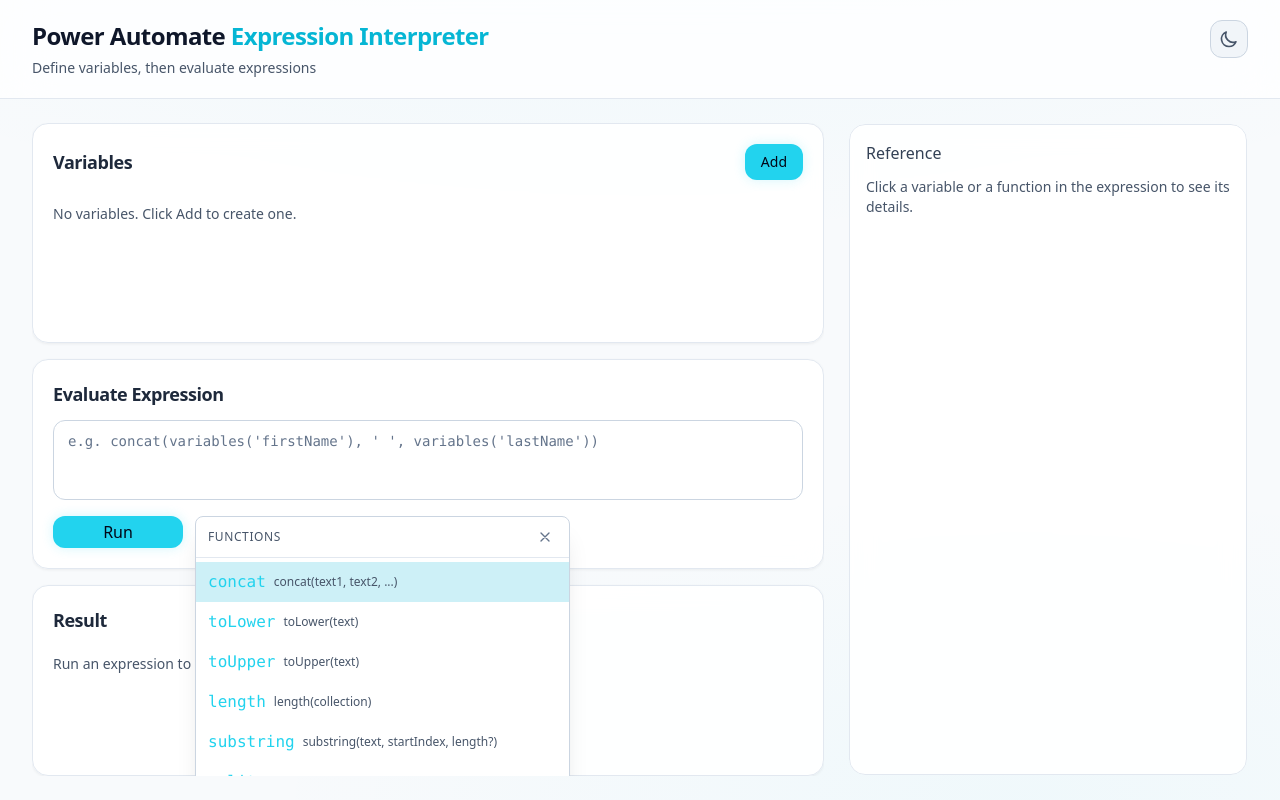
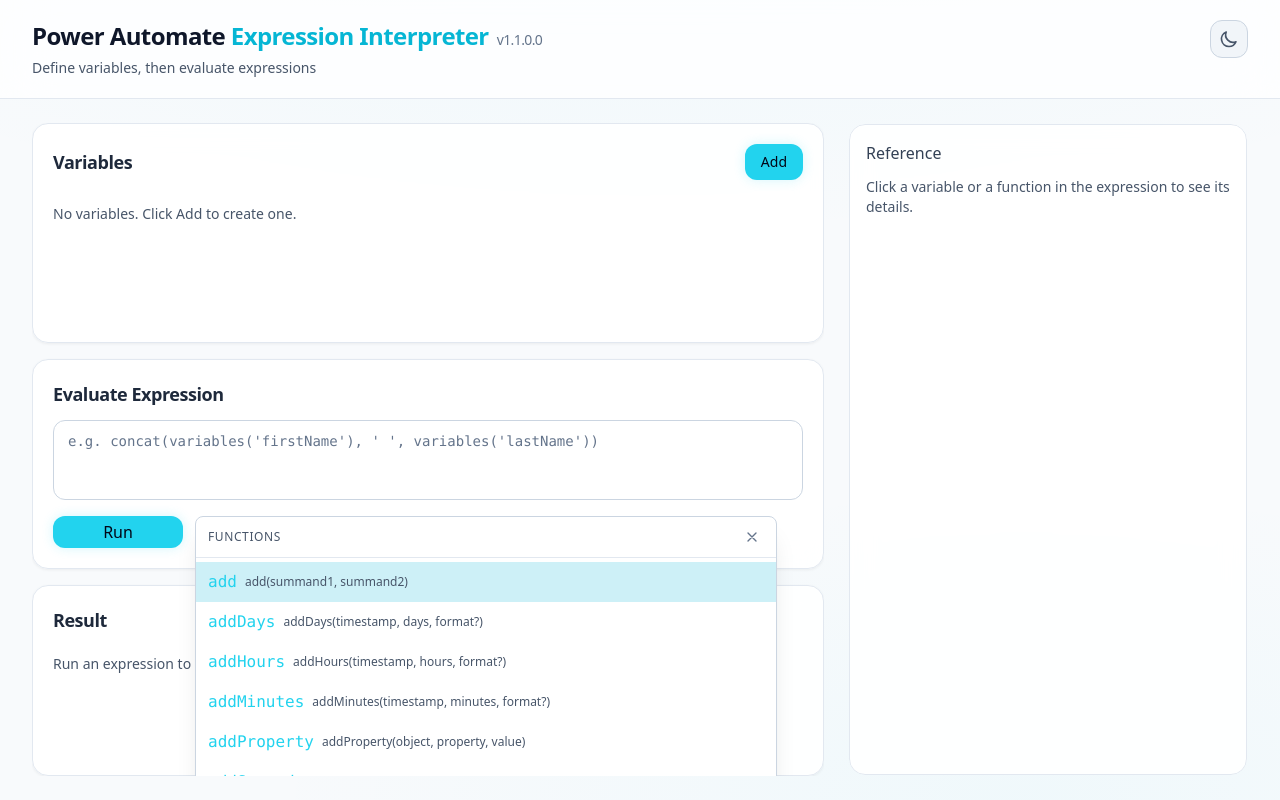
Before and after one commit to LucasHahne/PowerAutomateInterpreter, a React (Vite) app: page / in a window 1280 px wide. Both pictures are taken after a click on the button "Functions". Built offline with nearby package versions, Linux system fonts and the light colour scheme.

Commit message:
Addressed UI Issues and added version to header

```diff
--- a/src/components/editor/IntellisenseDropdown.tsx
+++ b/src/components/editor/IntellisenseDropdown.tsx
@@ -7,7 +7,8 @@ import {
 } from "../../interpreter/functions/metadata";
 import type { FunctionMetadata } from "../../interpreter/functions/metadata";
 
-const MAX_FUNCTION_ITEMS = 12;
+/** Max items when filtering by prefix (keeps list scannable). No limit when showing full list. */
+const MAX_FILTERED_ITEMS = 50;
 
 const INTELLISENSE_Z_INDEX = 9999;
 
@@ -30,11 +31,14 @@ export interface IntellisenseDropdownProps {
 
 export function filterFunctions(prefix: string): string[] {
   const all = getAllFunctionNames();
+  const sorted = [...all].sort((a, b) =>
+    a.toLowerCase().localeCompare(b.toLowerCase()),
+  );
   const lower = prefix.toLowerCase();
   const filtered = lower
-    ? all.filter((name) => name.toLowerCase().startsWith(lower))
-    : all;
-  return filtered.slice(0, MAX_FUNCTION_ITEMS);
+    ? sorted.filter((name) => name.toLowerCase().startsWith(lower))
+    : sorted;
+  return lower ? filtered.slice(0, MAX_FILTERED_ITEMS) : filtered;
 }
 
 const POPOVER_STYLE: React.CSSProperties = {
@@ -156,7 +160,7 @@ function ParameterHintPopover({
           <span className="text-cyan-400 font-mono font-semibold">
             {metadata.name}
           </span>
-          <span className="text-slate-600 dark:text-slate-500 text-xs">
+          <span className="text-slate-600 dark:text-slate-400 text-xs">
             {metadata.returns}
           </span>
         </div>
@@ -186,7 +190,7 @@ function ParameterHintPopover({
         {metadata.description}
       </p>
       <div className="mt-2 pt-2 border-t border-slate-200 dark:border-slate-700">
-        <p className="text-slate-600 dark:text-slate-500 text-xs font-medium uppercase tracking-wider mb-1">
+        <p className="text-slate-600 dark:text-slate-400 text-xs font-medium uppercase tracking-wider mb-1">
           Parameters
         </p>
         <ul className="text-sm space-y-0.5">
@@ -196,7 +200,7 @@ function ParameterHintPopover({
               className={
                 i === paramIndex
                   ? "text-cyan-300 font-medium"
-                  : "text-slate-600 dark:text-slate-500"
+                  : "text-slate-600 dark:text-slate-400"
               }
             >
               {i + 1}. {p.name}{" "}
@@ -254,7 +258,7 @@ function FunctionListPopover({
       style={popoverStyle}
       role="listbox"
     >
-      <div className="flex items-center justify-between gap-2 text-slate-600 dark:text-slate-500 text-xs font-medium uppercase tracking-wider px-3 py-2 border-b border-slate-200 dark:border-slate-700">
+      <div className="flex items-center justify-between gap-2 text-slate-600 dark:text-slate-400 text-xs font-medium uppercase tracking-wider px-3 py-2 border-b border-slate-200 dark:border-slate-700">
         <span>Functions</span>
         <button
           type="button"
@@ -299,7 +303,7 @@ function FunctionListPopover({
                 {name}
               </span>
               {meta && (
-                <span className="text-slate-600 dark:text-slate-500 text-xs truncate flex-1">
+                <span className="text-slate-600 dark:text-slate-400 text-xs truncate flex-1">
                   {meta.signature}
                 </span>
               )}
--- a/src/components/inputs/InputDefinitionPanel.tsx
+++ b/src/components/inputs/InputDefinitionPanel.tsx
@@ -49,7 +49,7 @@ export function InputDefinitionPanel({
       </div>
       <div className="flex flex-col gap-2 overflow-y-auto flex-1 min-h-0">
         {Object.entries(entries).length === 0 ? (
-          <p className="text-slate-600 dark:text-slate-500 text-sm py-4">
+          <p className="text-slate-600 dark:text-slate-400 text-sm py-4">
             No variables. Click Add to create one.
           </p>
         ) : (
--- a/src/components/inputs/VariableCard.tsx
+++ b/src/components/inputs/VariableCard.tsx
@@ -58,7 +58,9 @@ export function VariableCard({
         <span className="text-slate-800 dark:text-slate-200 font-medium truncate shrink-0 max-w-[28%] min-w-0 sm:max-w-[100px]">
           {name}
         </span>
-        <span className="text-slate-600 dark:text-slate-500 text-sm shrink-0">{type}</span>
+        <span className="text-slate-600 dark:text-slate-400 text-sm shrink-0">
+          {type}
+        </span>
         <span
           className="text-slate-600 dark:text-slate-400 text-sm truncate min-w-0 flex-1"
           title={preview}
--- a/src/components/layout/AppShell.tsx
+++ b/src/components/layout/AppShell.tsx
@@ -1,5 +1,7 @@
-import type { ReactNode } from 'react';
-import { useTheme } from '../../context/ThemeContext';
+import type { ReactNode } from "react";
+import { useTheme } from "../../context/ThemeContext";
+
+const APP_VERSION = "1.1.0.0";
 
 interface AppShellProps {
   children: ReactNode;
@@ -13,26 +15,61 @@ export function AppShell({ children }: AppShellProps) {
       <header className="shrink-0 border-b border-slate-200 dark:border-slate-700/40 bg-white/80 dark:bg-slate-900/40 backdrop-blur-xl">
         <div className="w-full px-4 sm:px-6 lg:px-8 py-4 lg:py-5 flex items-start justify-between gap-4">
           <div>
-            <h1 className="text-xl sm:text-2xl font-bold text-slate-900 dark:text-slate-100 tracking-tight">
-              Power Automate <span className="text-cyan-500 dark:text-cyan-400">Expression Interpreter</span>
+            <h1 className="text-xl sm:text-2xl font-bold text-slate-900 dark:text-slate-100 tracking-tight flex items-baseline gap-2 flex-wrap">
+              <span>
+                Power Automate{" "}
+                <span className="text-cyan-500 dark:text-cyan-400">
+                  Expression Interpreter
+                </span>
+              </span>
+              <span
+                className="text-sm font-normal text-slate-500 dark:text-slate-400"
+                aria-label={`Version ${APP_VERSION}`}
+              >
+                v{APP_VERSION}
+              </span>
             </h1>
-            <p className="text-slate-600 dark:text-slate-500 text-sm mt-1.5">
+            <p className="text-slate-600 dark:text-slate-400 text-sm mt-1.5">
               Define variables, then evaluate expressions
             </p>
           </div>
           <button
             type="button"
             onClick={toggleTheme}
-            aria-label={theme === 'dark' ? 'Switch to light mode' : 'Switch to dark mode'}
+            aria-label={
+              theme === "dark" ? "Switch to light mode" : "Switch to dark mode"
+            }
             className="shrink-0 p-2 rounded-xl border border-slate-300 dark:border-slate-600 bg-slate-100 dark:bg-slate-800/80 text-slate-600 dark:text-slate-400 hover:bg-slate-200 dark:hover:bg-slate-700/50 transition-colors"
           >
-            {theme === 'dark' ? (
-              <svg className="w-5 h-5" fill="none" stroke="currentColor" viewBox="0 0 24 24" aria-hidden>
-                <path strokeLinecap="round" strokeLinejoin="round" strokeWidth={2} d="M12 3v1m0 16v1m9-9h-1M4 12H3m15.364 6.364l-.707-.707M6.343 6.343l-.707-.707m12.728 0l-.707.707M6.343 17.657l-.707.707M16 12a4 4 0 11-8 0 4 4 0 018 0z" />
+            {theme === "dark" ? (
+              <svg
+                className="w-5 h-5"
+                fill="none"
+                stroke="currentColor"
+                viewBox="0 0 24 24"
+                aria-hidden
+              >
+                <path
+                  strokeLinecap="round"
+                  strokeLinejoin="round"
+                  strokeWidth={2}
+                  d="M12 3v1m0 16v1m9-9h-1M4 12H3m15.364 6.364l-.707-.707M6.343 6.343l-.707-.707m12.728 0l-.707.707M6.343 17.657l-.707.707M16 12a4 4 0 11-8 0 4 4 0 018 0z"
+                />
               </svg>
             ) : (
-              <svg className="w-5 h-5" fill="none" stroke="currentColor" viewBox="0 0 24 24" aria-hidden>
-                <path strokeLinecap="round" strokeLinejoin="round" strokeWidth={2} d="M20.354 15.354A9 9 0 018.646 3.646 9.003 9.003 0 0012 21a9.003 9.003 0 008.354-5.646z" />
+              <svg
+                className="w-5 h-5"
+                fill="none"
+                stroke="currentColor"
+                viewBox="0 0 24 24"
+                aria-hidden
+              >
+                <path
+                  strokeLinecap="round"
+                  strokeLinejoin="round"
+                  strokeWidth={2}
+                  d="M20.354 15.354A9 9 0 018.646 3.646 9.003 9.003 0 0012 21a9.003 9.003 0 008.354-5.646z"
+                />
               </svg>
             )}
           </button>
--- a/src/components/output/ResultPanel.tsx
+++ b/src/components/output/ResultPanel.tsx
@@ -1,4 +1,4 @@
-import { HighlightedResult } from './HighlightedResult';
+import { HighlightedResult } from "./HighlightedResult";
 
 interface ResultPanelProps {
   result: unknown | null;
@@ -9,7 +9,7 @@ export function ResultPanel({ result }: ResultPanelProps) {
     <div className="flex flex-col h-full">
       <h3 className="section-title mb-3">Result</h3>
       {result === null ? (
-        <p className="text-slate-600 dark:text-slate-500 text-sm py-2">
+        <p className="text-slate-600 dark:text-slate-400 text-sm py-2">
           Run an expression to see the result.
         </p>
       ) : (
--- a/src/styles/theme.css
+++ b/src/styles/theme.css
@@ -7,7 +7,9 @@
     box-shadow: 0 1px 3px rgba(0, 0, 0, 0.06);
   }
   .dark .panel {
-    box-shadow: 0 4px 24px -4px rgba(0, 0, 0, 0.4), 0 0 0 1px rgba(148, 163, 184, 0.06),
+    box-shadow:
+      0 4px 24px -4px rgba(0, 0, 0, 0.4),
+      0 0 0 1px rgba(148, 163, 184, 0.06),
       inset 0 1px 0 0 rgba(255, 255, 255, 0.03);
   }
 
@@ -46,7 +48,7 @@
 
   .section-label {
     @apply text-xs font-semibold uppercase tracking-wider mb-2
-           text-slate-500 dark:text-slate-500;
+           text-slate-500 dark:text-slate-400;
   }
 
   .section-title {
```
Also changed, not shown: src/App.tsx (+12 -9 lines), src/components/reference/FunctionReferencePanel.tsx (+18 -10 lines).
